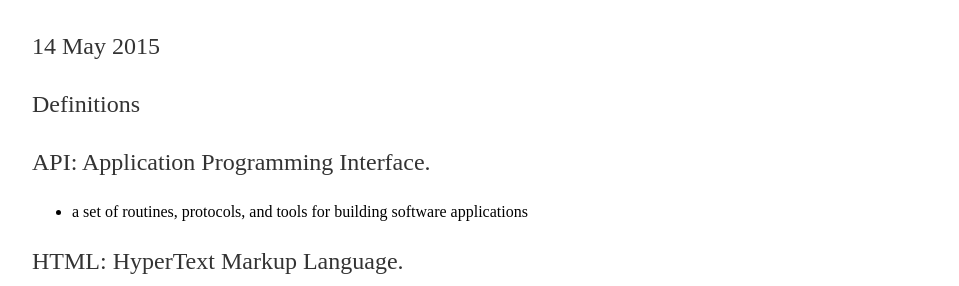
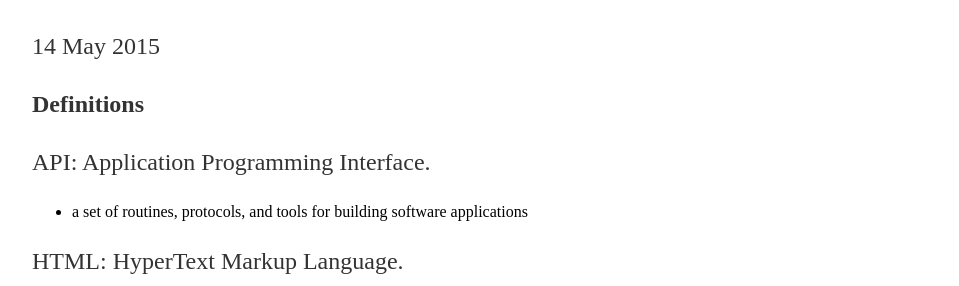
Before and after one commit to lynettequek/lynettequek.github.io, a Jekyll site: the page built from _posts/2015-05-14-WebAudio-Blog-1.md, in a window 1280 px wide. Shown: the part 167-453 px from the top of the page, without its empty margins (160-1119 px from the left). Built offline with Jekyll 4.4.1, drawn with Linux system fonts in a browser that asks for light colours.

```diff
--- a/_posts/2015-05-14-WebAudio-Blog-1.md
+++ b/_posts/2015-05-14-WebAudio-Blog-1.md
@@ -4,7 +4,7 @@ title: 1. Getting started with WebAudio
 date: 2015-05-14
 ---
 
-Definitions
+<strong>Definitions</strong>
 
 API: Application Programming Interface.
 - a set of routines, protocols, and tools for building software applications
```
